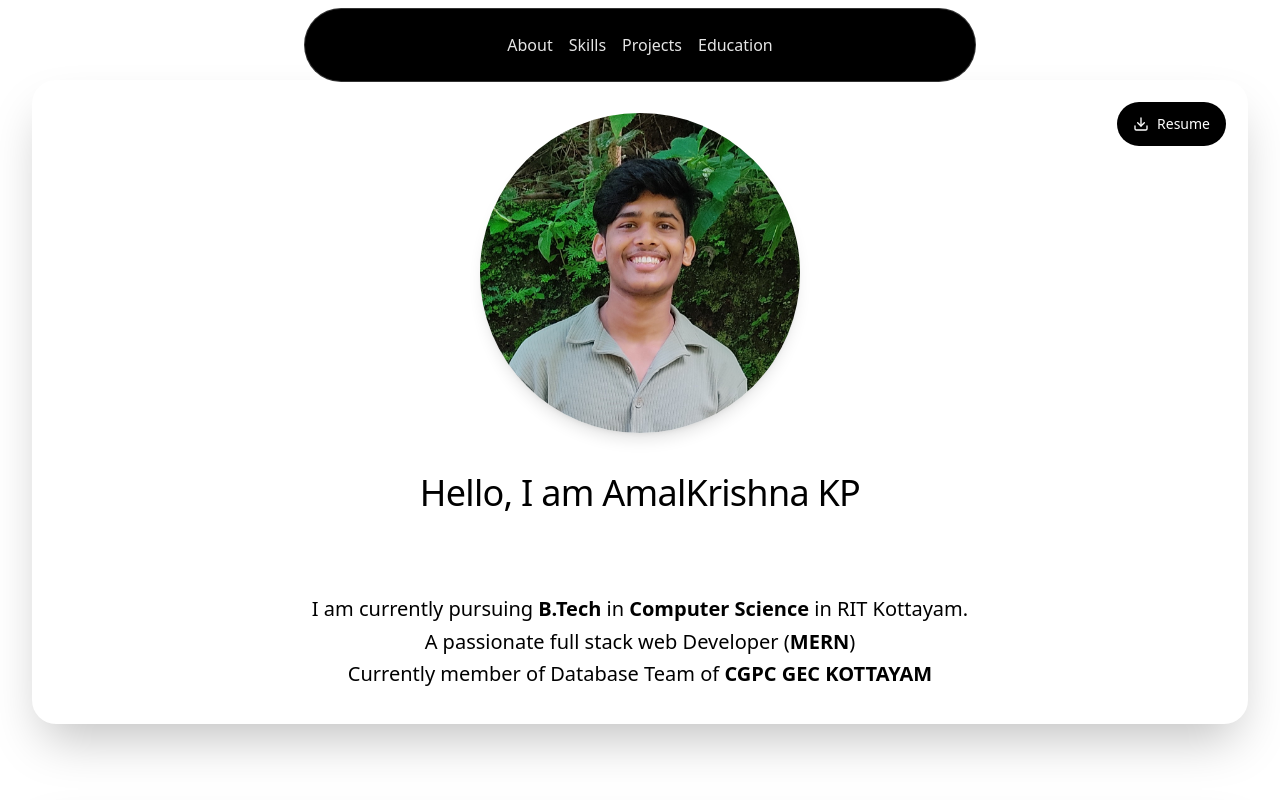
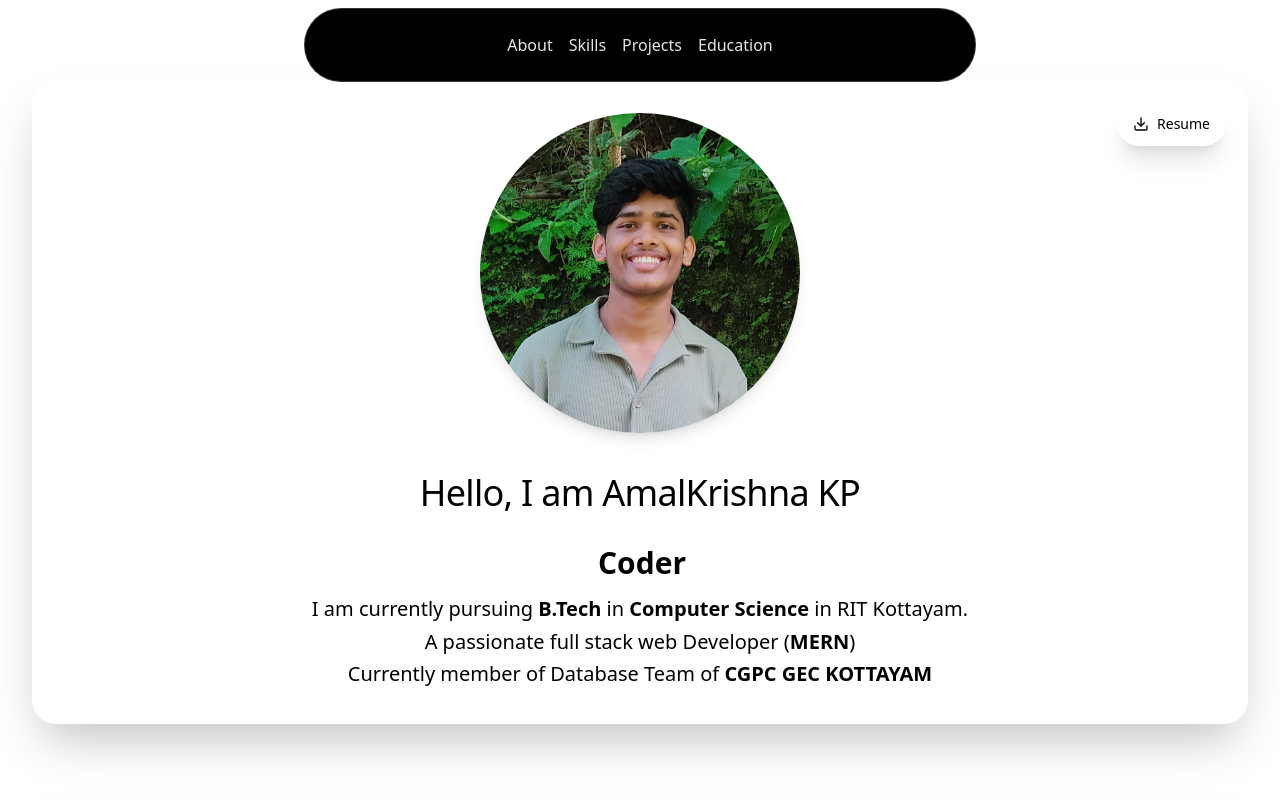
Before and after one commit to AmalKrishnaKP/portfolio, a React (Vite) app: page / in a window 1280 px wide. Shown: the top 800 px of the page. Built offline with nearby package versions, Linux system fonts and the light colour scheme.

Commit message:
resume updated

```diff
--- a/src/components/Profile.jsx
+++ b/src/components/Profile.jsx
@@ -13,20 +13,20 @@ const Profile = () => {
       aria-labelledby="profile-heading"
     >
     <div className="relative flex flex-col px-4 sm:px-8 md:px-15 justify-center min-h-[20rem] sm:h-[25rem] md:h-[30rem] lg:h-[40rem] z-20">
-      <button
-        className="bg-black border-white text-white px-3 py-2 sm:px-4 sm:py-3 rounded-full absolute top-3 sm:top-5 right-3 sm:right-5 text-xs sm:text-sm hover:bg-gray-100 transition-colors duration-300 focus:outline-none focus:ring-2 focus:ring-blue-500 focus:ring-offset-2"
-        aria-label="Download resume"
+      <a
+        href="https://drive.google.com/file/d/1EcuW8qMuzgSNs7GKa41UMLr2q1vk5wOU/view?usp=sharing"
+        className="flex flex-row items-center gap-1 sm:gap-2"
+        target="_blank"
+        rel="noopener noreferrer"
       >
-        <a
-          href="https://drive.google.com/drive/folders/1Qoc0AYX9Chm69FKPvNf3B-A7euOEumod"
-          className="flex flex-row items-center gap-1 sm:gap-2"
-          target="_blank"
-          rel="noopener noreferrer"
+        <button
+          className="flex flex-row items-center gap-1 sm:gap-2 bg-white border-black   hover:bg-gray-500 hover:text-white  text-black shadow-xl px-3 py-2 sm:px-4 sm:py-3 rounded-full absolute top-3 sm:top-5 right-3 sm:right-5 text-xs sm:text-sm  transition-colors duration-300 focus:outline-none focus:ring-2 focus:ring-blue-500 focus:ring-offset-2 after:None"
+          aria-label="Download resume"
         >
           <Download className="w-3 h-3 sm:w-4 sm:h-4" aria-hidden="true"/>
           <span>Resume</span>
-        </a>
-      </button>
+        </button>
+      </a>
       <div className='flex flex-col items-center text-center'>
         <div className="h-32 w-32 sm:h-40 sm:w-40 md:h-60 md:w-60 lg:h-80 lg:w-80 mb-6 sm:mb-8 md:mb-10">
           <div className="relative w-full h-full">
--- a/src/components/ui/container-text-flip.jsx
+++ b/src/components/ui/container-text-flip.jsx
@@ -46,7 +46,7 @@ export function ContainerTextFlip({
       animate={{ width }}
       transition={{ duration: animationDuration / 2000 }}
       className={cn(
-        "relative inline-block rounded-lg pt-2 pb-3 pl-1 m-0 text-center text-4xl font-bold text-black dark:text-white",
+        "relative inline-block rounded-lg pt-2 pb-3 pl-1 m-0 text-center text-4xl font-bold text-black",
         // "[background:linear-gradient(to_bottom,#f3f4f6,#e5e7eb)]",
         // "shadow-[inset_0_-1px_#d1d5db,inset_0_0_0_1px_#d1d5db,_0_4px_8px_#d1d5db]",
         // "dark:[background:linear-gradient(to_bottom,#374151,#1f2937)]",
```
